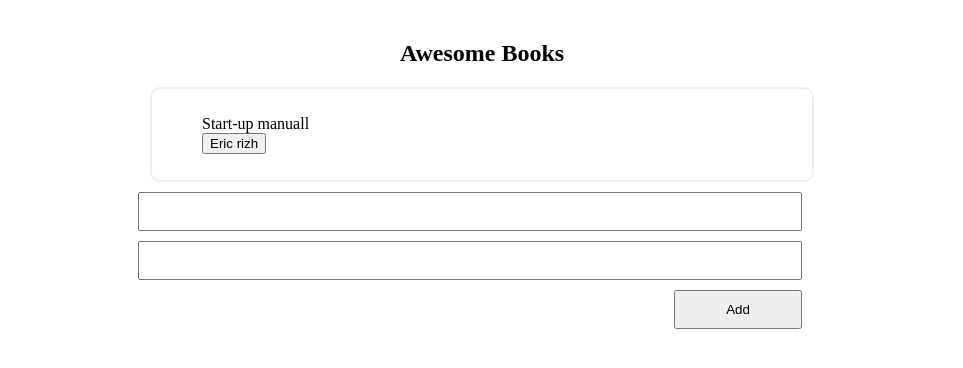
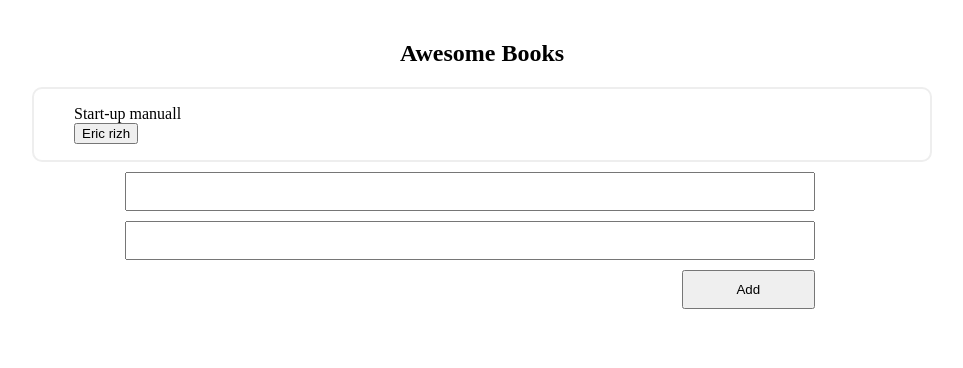
Before and after one commit to Dagic-zewdu/awesome-books-with-classes, a website: page index.html in a window 1280 px wide. Shown: the whole page, without its empty margins (158-1121 px from the left). Drawn offline with Linux system fonts and the light colour scheme.

Commit message:
Fixed width

```diff
--- a/style.css
+++ b/style.css
@@ -17,8 +17,7 @@ body {
  border: 2px solid #eee;
  box-shadow: 1px solid #111;
  border-radius: 10px;
- padding: 10px;
- width: 50%;
+ width: 70%;
 }
 
 .book-list-title{
@@ -33,7 +32,7 @@ body {
 #form {
  display: flex;
  flex-direction: column;
- width: 50%;
+ width: 52%;
  align-items: flex-end;
 }
 .my-10 {
```
